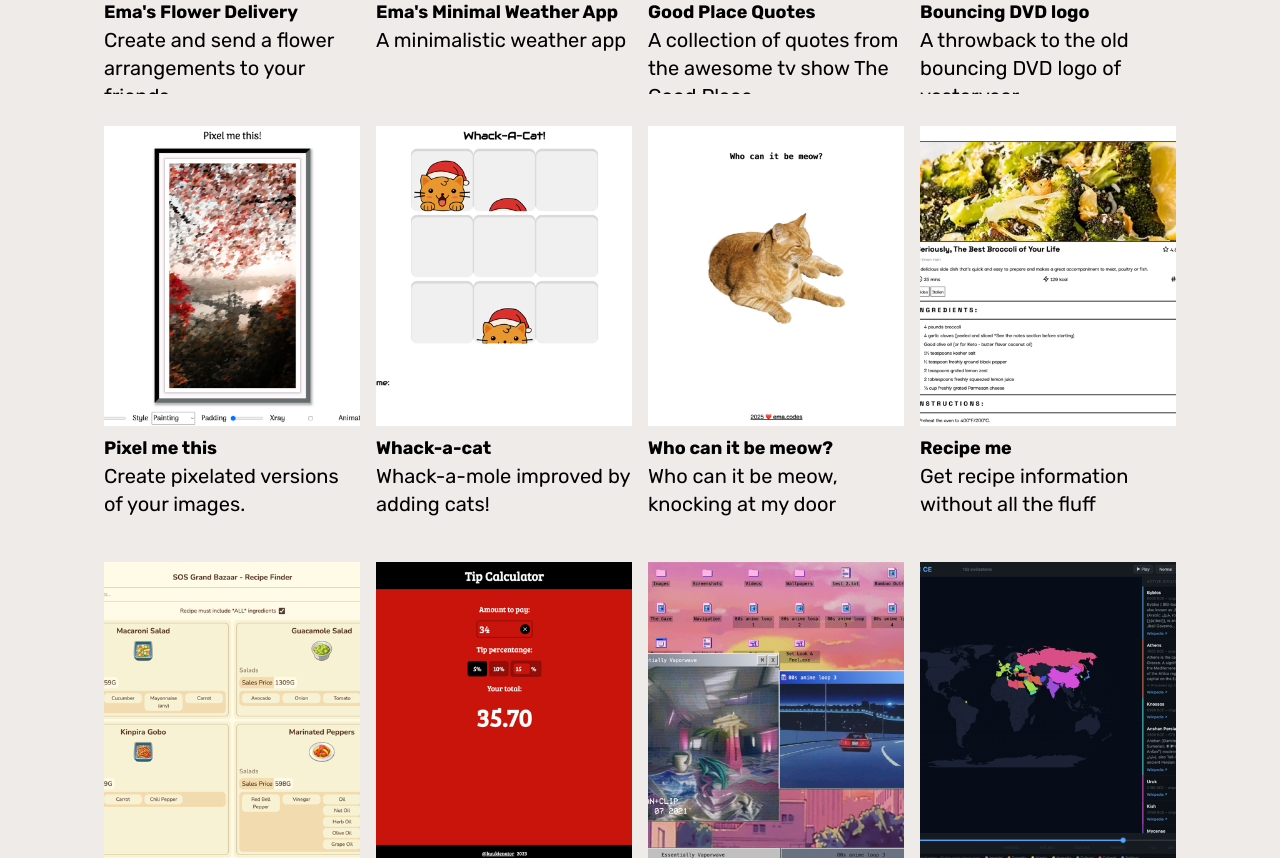
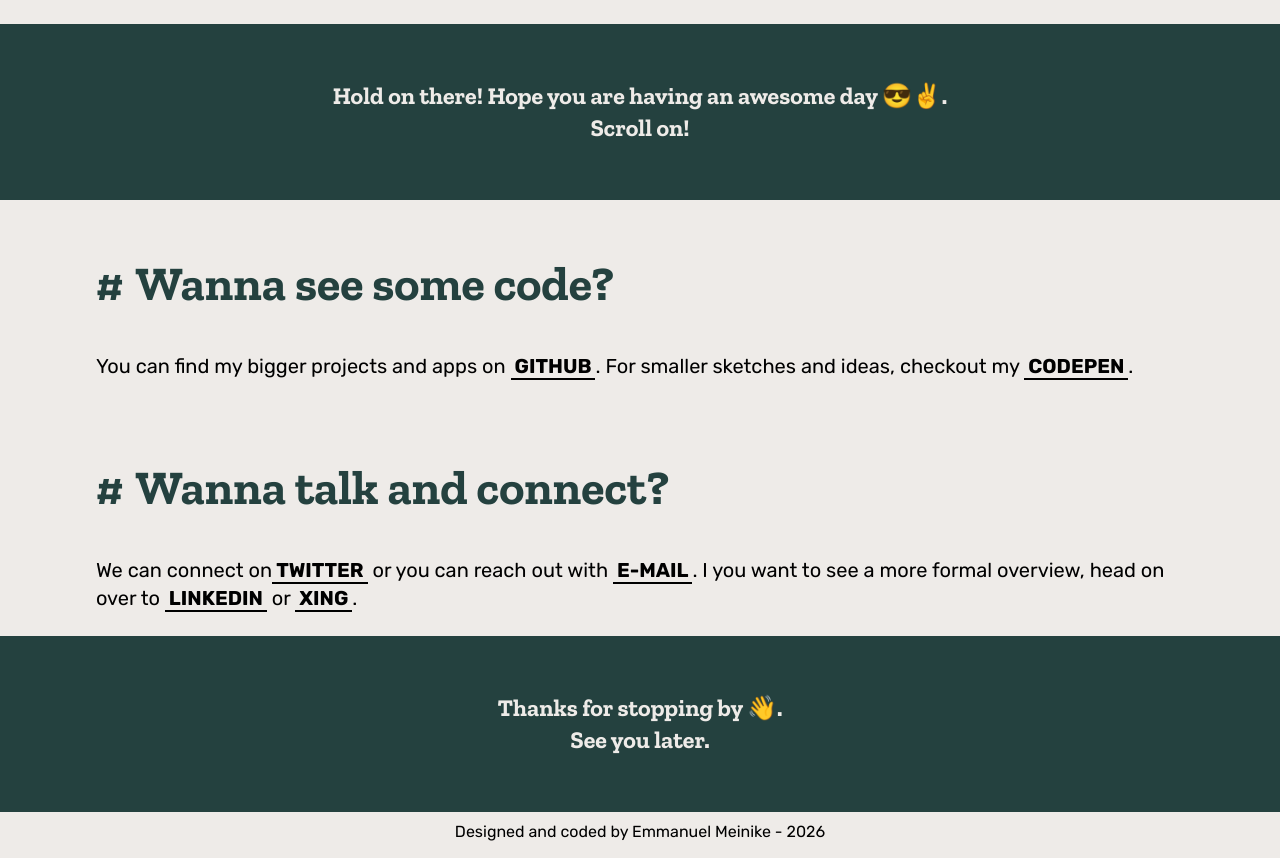
Before and after one commit to kuukienator/emmanuel-meinike, a Next.js app: page / in a window 1280 px wide. Shown: the part 1942-2800 px from the top of the page. Built offline with nearby package versions, Linux system fonts and the light colour scheme.

Commit message:
Filter and display only highlighted items in `STUFF`, update `projects` and `page` components, and add support for `highlight` property in `STUFF` module.

```diff
--- a/app/page.tsx
+++ b/app/page.tsx
@@ -16,7 +16,6 @@ type ExternalLinkProps = {
   name: string;
   links: Array<LinkElement>;
 };
-
 
 const ExternalLink: FC<ExternalLinkProps> = ({ name, links }) => {
   const link = links.find((l) => l.label === name);
@@ -64,8 +63,8 @@ export default function Page() {
         <SectionHeader leftContent="#">
           Wanna see some cool things?
         </SectionHeader>
-        <div className="flex flex-col flex-wrap sm:flex-row">
-          {STUFF.map((i) => (
+        <div className="flex flex-col flex-wrap sm:flex-row items-center">
+          {STUFF.filter((i) => i.highlight === true).map((i) => (
             <ImageLink
               key={i.image + i.altText}
               altText={i.altText}
--- a/data/stuff.ts
+++ b/data/stuff.ts
@@ -1,4 +1,3 @@
-
 export type StuffLinkType = {
   image: string;
   images: Array<{ url: string; w: number }>;
@@ -6,43 +5,81 @@ export type StuffLinkType = {
   title: string;
   description: string;
   url: string;
+  highlight?: boolean;
 };
-
 
 export const STUFF: Array<StuffLinkType> = [
   {
     image: '/images/stuff-screenshots/color-palette-generator-desktop-1.jpg',
     images: [
-      { url: '/images/stuff-screenshots/color-palette-generator-desktop-1-300x.jpg', w: 300 },
-      { url: '/images/stuff-screenshots/color-palette-generator-desktop-1-600x.jpg', w: 600 },
-      { url: '/images/stuff-screenshots/color-palette-generator-desktop-1-900x.jpg', w: 900 },
-      { url: '/images/stuff-screenshots/color-palette-generator-desktop-1-1200x.jpg', w: 1200 },
+      {
+        url: '/images/stuff-screenshots/color-palette-generator-desktop-1-300x.jpg',
+        w: 300,
+      },
+      {
+        url: '/images/stuff-screenshots/color-palette-generator-desktop-1-600x.jpg',
+        w: 600,
+      },
+      {
+        url: '/images/stuff-screenshots/color-palette-generator-desktop-1-900x.jpg',
+        w: 900,
+      },
+      {
+        url: '/images/stuff-screenshots/color-palette-generator-desktop-1-1200x.jpg',
+        w: 1200,
+      },
     ],
     altText: 'Color palette generator screenshot - 1',
     title: 'Color palette Generator',
     description: 'An app to create color palettes from images.',
     url: 'https://kuukienator.github.io/color-palette-generator/',
+    highlight: true,
   },
   {
     image: '/images/stuff-screenshots/aspect-ratio-calculator-desktop-1.png',
     images: [
-      { url: '/images/stuff-screenshots/aspect-ratio-calculator-desktop-1-300x.png', w: 300 },
-      { url: '/images/stuff-screenshots/aspect-ratio-calculator-desktop-1-600x.png', w: 600 },
-      { url: '/images/stuff-screenshots/aspect-ratio-calculator-desktop-1-900x.png', w: 900 },
-      { url: '/images/stuff-screenshots/aspect-ratio-calculator-desktop-1-1200x.png', w: 1200 },
+      {
+        url: '/images/stuff-screenshots/aspect-ratio-calculator-desktop-1-300x.png',
+        w: 300,
+      },
+      {
+        url: '/images/stuff-screenshots/aspect-ratio-calculator-desktop-1-600x.png',
+        w: 600,
+      },
+      {
+        url: '/images/stuff-screenshots/aspect-ratio-calculator-desktop-1-900x.png',
+        w: 900,
+      },
+      {
+        url: '/images/stuff-screenshots/aspect-ratio-calculator-desktop-1-1200x.png',
+        w: 1200,
+      },
     ],
     altText: 'Aspect Ratio Calculator screenshot - 1',
     title: 'Aspect Ratio Calculator',
     description: 'An app to calculate aspect ratios.',
     url: 'https://kuukienator.github.io/aspect-ratio-calculator/',
+    highlight: true,
   },
   {
     image: '/images/stuff-screenshots/give-me-amos-desktop-1.jpg',
     images: [
-      { url: '/images/stuff-screenshots/give-me-amos-desktop-1-300x.jpg', w: 300 },
-      { url: '/images/stuff-screenshots/give-me-amos-desktop-1-600x.jpg', w: 600 },
-      { url: '/images/stuff-screenshots/give-me-amos-desktop-1-900x.jpg', w: 900 },
-      { url: '/images/stuff-screenshots/give-me-amos-desktop-1-1200x.jpg', w: 1200 },
+      {
+        url: '/images/stuff-screenshots/give-me-amos-desktop-1-300x.jpg',
+        w: 300,
+      },
+      {
+        url: '/images/stuff-screenshots/give-me-amos-desktop-1-600x.jpg',
+        w: 600,
+      },
+      {
+        url: '/images/stuff-screenshots/give-me-amos-desktop-1-900x.jpg',
+        w: 900,
+      },
+      {
+        url: '/images/stuff-screenshots/give-me-amos-desktop-1-1200x.jpg',
+        w: 1200,
+      },
     ],
     altText: 'Give me Amos screenshot - 1',
     title: 'Give me Amos!',
@@ -52,10 +89,22 @@ export const STUFF: Array<StuffLinkType> = [
   {
     image: '/images/stuff-screenshots/where-to-go-desktop-1.jpg',
     images: [
-      { url: '/images/stuff-screenshots/where-to-go-desktop-1-300x.jpg', w: 300 },
-      { url: '/images/stuff-screenshots/where-to-go-desktop-1-600x.jpg', w: 600 },
-      { url: '/images/stuff-screenshots/where-to-go-desktop-1-900x.jpg', w: 900 },
-      { url: '/images/stuff-screenshots/where-to-go-desktop-1-1200x.jpg', w: 1200 },
+      {
+        url: '/images/stuff-screenshots/where-to-go-desktop-1-300x.jpg',
+        w: 300,
+      },
+      {
+        url: '/images/stuff-screenshots/where-to-go-desktop-1-600x.jpg',
+        w: 600,
+      },
+      {
+        url: '/images/stuff-screenshots/where-to-go-desktop-1-900x.jpg',
+        w: 900,
+      },
+      {
+        url: '/images/stuff-screenshots/where-to-go-desktop-1-1200x.jpg',
+        w: 1200,
+      },
     ],
     altText: 'Where to go screenshot - 1',
     title: 'Where to go?',
@@ -65,23 +114,48 @@ export const STUFF: Array<StuffLinkType> = [
   {
     image: '/images/stuff-screenshots/saul-bassified-desktop-1.jpg',
     images: [
-      { url: '/images/stuff-screenshots/saul-bassified-desktop-1-300x.jpg', w: 300 },
-      { url: '/images/stuff-screenshots/saul-bassified-desktop-1-600x.jpg', w: 600 },
-      { url: '/images/stuff-screenshots/saul-bassified-desktop-1-900x.jpg', w: 900 },
-      { url: '/images/stuff-screenshots/saul-bassified-desktop-1-1200x.jpg', w: 1200 },
+      {
+        url: '/images/stuff-screenshots/saul-bassified-desktop-1-300x.jpg',
+        w: 300,
+      },
+      {
+        url: '/images/stuff-screenshots/saul-bassified-desktop-1-600x.jpg',
+        w: 600,
+      },
+      {
+        url: '/images/stuff-screenshots/saul-bassified-desktop-1-900x.jpg',
+        w: 900,
+      },
+      {
+        url: '/images/stuff-screenshots/saul-bassified-desktop-1-1200x.jpg',
+        w: 1200,
+      },
     ],
     altText: 'Saul bassified screenshot - 1',
     title: 'Saul bassified',
     description: 'Create posters inspired by the great Saul Bass.',
     url: 'https://codepen.io/kuukienator/full/qBrKVYQ',
+    highlight: true,
   },
   {
     image: '/images/stuff-screenshots/generative-eggs-desktop-1.jpg',
     images: [
-      { url: '/images/stuff-screenshots/generative-eggs-desktop-1-300x.jpg', w: 300 },
-      { url: '/images/stuff-screenshots/generative-eggs-desktop-1-600x.jpg', w: 600 },
-      { url: '/images/stuff-screenshots/generative-eggs-desktop-1-900x.jpg', w: 900 },
-      { url: '/images/stuff-screenshots/generative-eggs-desktop-1-1200x.jpg', w: 1200 },
+      {
+        url: '/images/stuff-screenshots/generative-eggs-desktop-1-300x.jpg',
+        w: 300,
+      },
+      {
+        url: '/images/stuff-screenshots/generative-eggs-desktop-1-600x.jpg',
+        w: 600,
+      },
+      {
+        url: '/images/stuff-screenshots/generative-eggs-desktop-1-900x.jpg',
+        w: 900,
+      },
+      {
+        url: '/images/stuff-screenshots/generative-eggs-desktop-1-1200x.jpg',
+        w: 1200,
+      },
     ],
     altText: 'Generative eggs screenshot - 1',
     title: 'Generative Eggs',
@@ -91,10 +165,22 @@ export const STUFF: Array<StuffLinkType> = [
   {
     image: '/images/stuff-screenshots/exploring-dithering-1.jpg',
     images: [
-      { url: '/images/stuff-screenshots/exploring-dithering-1-300x.jpg', w: 300 },
-      { url: '/images/stuff-screenshots/exploring-dithering-1-600x.jpg', w: 600 },
-      { url: '/images/stuff-screenshots/exploring-dithering-1-900x.jpg', w: 900 },
-      { url: '/images/stuff-screenshots/exploring-dithering-1-1200x.jpg', w: 1200 },
+      {
+        url: '/images/stuff-screenshots/exploring-dithering-1-300x.jpg',
+        w: 300,
+      },
+      {
+        url: '/images/stuff-screenshots/exploring-dithering-1-600x.jpg',
+        w: 600,
+      },
+      {
+        url: '/images/stuff-screenshots/exploring-dithering-1-900x.jpg',
+        w: 900,
+      },
+      {
+        url: '/images/stuff-screenshots/exploring-dithering-1-1200x.jpg',
+        w: 1200,
+      },
     ],
     altText: 'Exploring Dithering screenshot - 1',
     title: 'Exploring Dithering',
@@ -104,10 +190,22 @@ export const STUFF: Array<StuffLinkType> = [
   {
     image: '/images/stuff-screenshots/dither-it.netlify.app-1200w.png',
     images: [
-      { url: '/images/stuff-screenshots/dither-it.netlify.app-300w.png', w: 300 },
-      { url: '/images/stuff-screenshots/dither-it.netlify.app-600w.png', w: 600 },
-      { url: '/images/stuff-screenshots/dither-it.netlify.app-900w.png', w: 900 },
-      { url: '/images/stuff-screenshots/dither-it.netlify.app-1200w.png', w: 1200 },
+      {
+        url: '/images/stuff-screenshots/dither-it.netlify.app-300w.png',
+        w: 300,
+      },
+      {
+        url: '/images/stuff-screenshots/dither-it.netlify.app-600w.png',
+        w: 600,
+      },
+      {
+        url: '/images/stuff-screenshots/dither-it.netlify.app-900w.png',
+        w: 900,
+      },
+      {
+        url: '/images/stuff-screenshots/dither-it.netlify.app-1200w.png',
+        w: 1200,
+      },
     ],
     altText: 'Dither it app screenshot',
     title: 'Dither It',
@@ -115,51 +213,106 @@ export const STUFF: Array<StuffLinkType> = [
     url: 'https://dither-it.netlify.app/',
   },
   {
-    image: '/images/stuff-screenshots/emas-flower-delivery.netlify.app-1200w.png',
+    image:
+      '/images/stuff-screenshots/emas-flower-delivery.netlify.app-1200w.png',
     images: [
-      { url: '/images/stuff-screenshots/emas-flower-delivery.netlify.app-300w.png', w: 300 },
-      { url: '/images/stuff-screenshots/emas-flower-delivery.netlify.app-600w.png', w: 600 },
-      { url: '/images/stuff-screenshots/emas-flower-delivery.netlify.app-900w.png', w: 900 },
-      { url: '/images/stuff-screenshots/emas-flower-delivery.netlify.app-1200w.png', w: 1200 },
+      {
+        url: '/images/stuff-screenshots/emas-flower-delivery.netlify.app-300w.png',
+        w: 300,
+      },
+      {
+        url: '/images/stuff-screenshots/emas-flower-delivery.netlify.app-600w.png',
+        w: 600,
+      },
+      {
+        url: '/images/stuff-screenshots/emas-flower-delivery.netlify.app-900w.png',
+        w: 900,
+      },
+      {
+        url: '/images/stuff-screenshots/emas-flower-delivery.netlify.app-1200w.png',
+        w: 1200,
+      },
     ],
-    altText: 'Ema\'s Flower Delivery app screenshot',
-    title: 'Ema\'s Flower Delivery',
+    altText: "Ema's Flower Delivery app screenshot",
+    title: "Ema's Flower Delivery",
     description: 'Create and send a flower arrangements to your friends.',
     url: 'https://emas-flower-delivery.netlify.app/',
+    highlight: true,
   },
   {
-    image: '/images/stuff-screenshots/emas-minimal-weather-app.netlify.app_-1200w.png',
+    image:
+      '/images/stuff-screenshots/emas-minimal-weather-app.netlify.app_-1200w.png',
     images: [
-      { url: '/images/stuff-screenshots/emas-minimal-weather-app.netlify.app_-300w.png', w: 300 },
-      { url: '/images/stuff-screenshots/emas-minimal-weather-app.netlify.app_-600w.png', w: 600 },
-      { url: '/images/stuff-screenshots/emas-minimal-weather-app.netlify.app_-900w.png', w: 900 },
-      { url: '/images/stuff-screenshots/emas-minimal-weather-app.netlify.app_-1200w.png', w: 1200 },
+      {
+        url: '/images/stuff-screenshots/emas-minimal-weather-app.netlify.app_-300w.png',
+        w: 300,
+      },
+      {
+        url: '/images/stuff-screenshots/emas-minimal-weather-app.netlify.app_-600w.png',
+        w: 600,
+      },
+      {
+        url: '/images/stuff-screenshots/emas-minimal-weather-app.netlify.app_-900w.png',
+        w: 900,
+      },
+      {
+        url: '/images/stuff-screenshots/emas-minimal-weather-app.netlify.app_-1200w.png',
+        w: 1200,
+      },
     ],
-    altText: 'Ema\'s Minimal Weather app screenshot',
-    title: 'Ema\'s Minimal Weather App',
+    altText: "Ema's Minimal Weather app screenshot",
+    title: "Ema's Minimal Weather App",
     description: 'A minimalistic weather app',
     url: 'https://emas-minimal-weather-app.netlify.app/',
+    highlight: true,
   },
   {
     image: '/images/stuff-screenshots/good-place-quotes.vercel.app-1200w.png',
     images: [
-      { url: '/images/stuff-screenshots/good-place-quotes.vercel.app-300w.png', w: 300 },
-      { url: '/images/stuff-screenshots/good-place-quotes.vercel.app-600w.png', w: 600 },
-      { url: '/images/stuff-screenshots/good-place-quotes.vercel.app-900w.png', w: 900 },
-      { url: '/images/stuff-screenshots/good-place-quotes.vercel.app-1200w.png', w: 1200 },
+      {
+        url: '/images/stuff-screenshots/good-place-quotes.vercel.app-300w.png',
+        w: 300,
+      },
+      {
+        url: '/images/stuff-screenshots/good-place-quotes.vercel.app-600w.png',
+        w: 600,
+      },
+      {
+        url: '/images/stuff-screenshots/good-place-quotes.vercel.app-900w.png',
+        w: 900,
+      },
+      {
+        url: '/images/stuff-screenshots/good-place-quotes.vercel.app-1200w.png',
+        w: 1200,
+      },
     ],
     altText: 'Good place quotes app screenshot',
     title: 'Good Place Quotes',
-    description: 'A collection of quotes from the awesome tv show The Good Place.',
+    description:
+      'A collection of quotes from the awesome tv show The Good Place.',
     url: 'https://good-place-quotes.vercel.app/',
+    highlight: true,
   },
   {
-    image: '/images/stuff-screenshots/kuukienator.github.io_bouncing-dvd-logo-1200w.png',
+    image:
+      '/images/stuff-screenshots/kuukienator.github.io_bouncing-dvd-logo-1200w.png',
     images: [
-      { url: '/images/stuff-screenshots/kuukienator.github.io_bouncing-dvd-logo-300w.png', w: 300 },
-      { url: '/images/stuff-screenshots/kuukienator.github.io_bouncing-dvd-logo-600w.png', w: 600 },
-      { url: '/images/stuff-screenshots/kuukienator.github.io_bouncing-dvd-logo-900w.png', w: 900 },
-      { url: '/images/stuff-screenshots/kuukienator.github.io_bouncing-dvd-logo-1200w.png', w: 1200 },
+      {
+        url: '/images/stuff-screenshots/kuukienator.github.io_bouncing-dvd-logo-300w.png',
+        w: 300,
+      },
+      {
+        url: '/images/stuff-screenshots/kuukienator.github.io_bouncing-dvd-logo-600w.png',
+        w: 600,
+      },
+      {
+        url: '/images/stuff-screenshots/kuukienator.github.io_bouncing-dvd-logo-900w.png',
+        w: 900,
+      },
+      {
+        url: '/images/stuff-screenshots/kuukienator.github.io_bouncing-dvd-logo-1200w.png',
+        w: 1200,
+      },
     ],
     altText: 'Bouncing DVD logo screenshot',
     title: 'Bouncing DVD logo',
@@ -167,12 +320,25 @@ export const STUFF: Array<StuffLinkType> = [
     url: 'https://kuukienator.github.io/bouncing-dvd-logo/',
   },
   {
-    image: '/images/stuff-screenshots/kuukienator.github.io_pixel-me-this-1200w.png',
+    image:
+      '/images/stuff-screenshots/kuukienator.github.io_pixel-me-this-1200w.png',
     images: [
-      { url: '/images/stuff-screenshots/kuukienator.github.io_pixel-me-this-300w.png', w: 300 },
-      { url: '/images/stuff-screenshots/kuukienator.github.io_pixel-me-this-600w.png', w: 600 },
-      { url: '/images/stuff-screenshots/kuukienator.github.io_pixel-me-this-900w.png', w: 900 },
-      { url: '/images/stuff-screenshots/kuukienator.github.io_pixel-me-this-1200w.png', w: 1200 },
+      {
+        url: '/images/stuff-screenshots/kuukienator.github.io_pixel-me-this-300w.png',
+        w: 300,
+      },
+      {
+        url: '/images/stuff-screenshots/kuukienator.github.io_pixel-me-this-600w.png',
+        w: 600,
+      },
+      {
+        url: '/images/stuff-screenshots/kuukienator.github.io_pixel-me-this-900w.png',
+        w: 900,
+      },
+      {
+        url: '/images/stuff-screenshots/kuukienator.github.io_pixel-me-this-1200w.png',
+        w: 1200,
+      },
     ],
     altText: 'Pixel me this screenshot',
     title: 'Pixel me this',
@@ -180,12 +346,25 @@ export const STUFF: Array<StuffLinkType> = [
     url: 'https://kuukienator.github.io/pixel-me-this/',
   },
   {
-    image: '/images/stuff-screenshots/kuukienator.github.io_whack-a-cat-1200w.png',
+    image:
+      '/images/stuff-screenshots/kuukienator.github.io_whack-a-cat-1200w.png',
     images: [
-      { url: '/images/stuff-screenshots/kuukienator.github.io_whack-a-cat-300w.png', w: 300 },
-      { url: '/images/stuff-screenshots/kuukienator.github.io_whack-a-cat-600w.png', w: 600 },
-      { url: '/images/stuff-screenshots/kuukienator.github.io_whack-a-cat-900w.png', w: 900 },
-      { url: '/images/stuff-screenshots/kuukienator.github.io_whack-a-cat-1200w.png', w: 1200 },
+      {
+        url: '/images/stuff-screenshots/kuukienator.github.io_whack-a-cat-300w.png',
+        w: 300,
+      },
+      {
+        url: '/images/stuff-screenshots/kuukienator.github.io_whack-a-cat-600w.png',
+        w: 600,
+      },
+      {
+        url: '/images/stuff-screenshots/kuukienator.github.io_whack-a-cat-900w.png',
+        w: 900,
+      },
+      {
+        url: '/images/stuff-screenshots/kuukienator.github.io_whack-a-cat-1200w.png',
+        w: 1200,
+      },
     ],
     altText: 'Whack-a-cat screenshot',
     title: 'Whack-a-cat',
@@ -193,25 +372,51 @@ export const STUFF: Array<StuffLinkType> = [
     url: 'https://kuukienator.github.io/whack-a-cat/',
   },
   {
-    image: '/images/stuff-screenshots/kuukienator.github.io_who-can-it-be-meow-1200w.png',
+    image:
+      '/images/stuff-screenshots/kuukienator.github.io_who-can-it-be-meow-1200w.png',
     images: [
-      { url: '/images/stuff-screenshots/kuukienator.github.io_who-can-it-be-meow-300w.png', w: 300 },
-      { url: '/images/stuff-screenshots/kuukienator.github.io_who-can-it-be-meow-600w.png', w: 600 },
-      { url: '/images/stuff-screenshots/kuukienator.github.io_who-can-it-be-meow-900w.png', w: 900 },
-      { url: '/images/stuff-screenshots/kuukienator.github.io_who-can-it-be-meow-1200w.png', w: 1200 },
+      {
+        url: '/images/stuff-screenshots/kuukienator.github.io_who-can-it-be-meow-300w.png',
+        w: 300,
+      },
+      {
+        url: '/images/stuff-screenshots/kuukienator.github.io_who-can-it-be-meow-600w.png',
+        w: 600,
+      },
+      {
+        url: '/images/stuff-screenshots/kuukienator.github.io_who-can-it-be-meow-900w.png',
+        w: 900,
+      },
+      {
+        url: '/images/stuff-screenshots/kuukienator.github.io_who-can-it-be-meow-1200w.png',
+        w: 1200,
+      },
     ],
     altText: 'Who can it be meow screenshot',
     title: 'Who can it be meow?',
     description: 'Who can it be meow, knocking at my door',
     url: 'https://kuukienator.github.io/who-can-it-be-meow/',
+    highlight: true,
   },
   {
     image: '/images/stuff-screenshots/recipe-me-lime.vercel.app-1200w.png',
     images: [
-      { url: '/images/stuff-screenshots/recipe-me-lime.vercel.app-300w.png', w: 300 },
-      { url: '/images/stuff-screenshots/recipe-me-lime.vercel.app-600w.png', w: 600 },
-      { url: '/images/stuff-screenshots/recipe-me-lime.vercel.app-900w.png', w: 900 },
-      { url: '/images/stuff-screenshots/recipe-me-lime.vercel.app-1200w.png', w: 1200 },
+      {
+        url: '/images/stuff-screenshots/recipe-me-lime.vercel.app-300w.png',
+        w: 300,
+      },
+      {
+        url: '/images/stuff-screenshots/recipe-me-lime.vercel.app-600w.png',
+        w: 600,
+      },
+      {
+        url: '/images/stuff-screenshots/recipe-me-lime.vercel.app-900w.png',
+        w: 900,
+      },
+      {
+        url: '/images/stuff-screenshots/recipe-me-lime.vercel.app-1200w.png',
+        w: 1200,
+      },
     ],
     altText: 'Recipe me screenshot',
     title: 'Recipe me',
@@ -219,12 +424,25 @@ export const STUFF: Array<StuffLinkType> = [
     url: 'https://recipe-me-lime.vercel.app/',
   },
   {
-    image: '/images/stuff-screenshots/sos-grand-bazaar-recipes.netlify.app-1200w.png',
+    image:
+      '/images/stuff-screenshots/sos-grand-bazaar-recipes.netlify.app-1200w.png',
     images: [
-      { url: '/images/stuff-screenshots/sos-grand-bazaar-recipes.netlify.app-300w.png', w: 300 },
-      { url: '/images/stuff-screenshots/sos-grand-bazaar-recipes.netlify.app-600w.png', w: 600 },
-      { url: '/images/stuff-screenshots/sos-grand-bazaar-recipes.netlify.app-900w.png', w: 900 },
-      { url: '/images/stuff-screenshots/sos-grand-bazaar-recipes.netlify.app-1200w.png', w: 1200 },
+      {
+        url: '/images/stuff-screenshots/sos-grand-bazaar-recipes.netlify.app-300w.png',
+        w: 300,
+      },
+      {
+        url: '/images/stuff-screenshots/sos-grand-bazaar-recipes.netlify.app-600w.png',
+        w: 600,
+      },
+      {
+        url: '/images/stuff-screenshots/sos-grand-bazaar-recipes.netlify.app-900w.png',
+        w: 900,
+      },
+      {
+        url: '/images/stuff-screenshots/sos-grand-bazaar-recipes.netlify.app-1200w.png',
+        w: 1200,
+      },
     ],
     altText: 'SOS - Grand Bazaar Recipes app screenshot',
     title: 'SOS - Grand Bazaar Recipes',
@@ -232,12 +450,25 @@ export const STUFF: Array<StuffLinkType> = [
     url: 'https://sos-grand-bazaar-recipes.netlify.app/',
   },
   {
-    image: '/images/stuff-screenshots/tip-calculator-one-psi.vercel.app-1200w.png',
+    image:
+      '/images/stuff-screenshots/tip-calculator-one-psi.vercel.app-1200w.png',
     images: [
-      { url: '/images/stuff-screenshots/tip-calculator-one-psi.vercel.app-300w.png', w: 300 },
-      { url: '/images/stuff-screenshots/tip-calculator-one-psi.vercel.app-600w.png', w: 600 },
-      { url: '/images/stuff-screenshots/tip-calculator-one-psi.vercel.app-900w.png', w: 900 },
-      { url: '/images/stuff-screenshots/tip-calculator-one-psi.vercel.app-1200w.png', w: 1200 },
+      {
+        url: '/images/stuff-screenshots/tip-calculator-one-psi.vercel.app-300w.png',
+        w: 300,
+      },
+      {
+        url: '/images/stuff-screenshots/tip-calculator-one-psi.vercel.app-600w.png',
+        w: 600,
+      },
+      {
+        url: '/images/stuff-screenshots/tip-calculator-one-psi.vercel.app-900w.png',
+        w: 900,
+      },
+      {
+        url: '/images/stuff-screenshots/tip-calculator-one-psi.vercel.app-1200w.png',
+        w: 1200,
+      },
     ],
     altText: 'Tip calculator app screenshot',
     title: 'Tip calculator',
@@ -247,27 +478,53 @@ export const STUFF: Array<StuffLinkType> = [
   {
     image: '/images/stuff-screenshots/web-desktop-nine.vercel.app-1200w.png',
     images: [
-      { url: '/images/stuff-screenshots/web-desktop-nine.vercel.app-300w.png', w: 300 },
-      { url: '/images/stuff-screenshots/web-desktop-nine.vercel.app-600w.png', w: 600 },
-      { url: '/images/stuff-screenshots/web-desktop-nine.vercel.app-900w.png', w: 900 },
-      { url: '/images/stuff-screenshots/web-desktop-nine.vercel.app-1200w.png', w: 1200 },
+      {
+        url: '/images/stuff-screenshots/web-desktop-nine.vercel.app-300w.png',
+        w: 300,
+      },
+      {
+        url: '/images/stuff-screenshots/web-desktop-nine.vercel.app-600w.png',
+        w: 600,
+      },
+      {
+        url: '/images/stuff-screenshots/web-desktop-nine.vercel.app-900w.png',
+        w: 900,
+      },
+      {
+        url: '/images/stuff-screenshots/web-desktop-nine.vercel.app-1200w.png',
+        w: 1200,
+      },
     ],
     altText: 'Web Desktop app screenshot',
     title: 'Web desktop',
     description: 'Web desktop inspired by the 90s',
     url: 'https://web-desktop-nine.vercel.app/',
+    highlight: true,
   },
   {
-    image: '/images/stuff-screenshots/world-cultures-explorer.kuukienator.workers.dev-1200w.png',
+    image:
+      '/images/stuff-screenshots/world-cultures-explorer.kuukienator.workers.dev-1200w.png',
     images: [
-      { url: '/images/stuff-screenshots/world-cultures-explorer.kuukienator.workers.dev-300w.png', w: 300 },
-      { url: '/images/stuff-screenshots/world-cultures-explorer.kuukienator.workers.dev-600w.png', w: 600 },
-      { url: '/images/stuff-screenshots/world-cultures-explorer.kuukienator.workers.dev-900w.png', w: 900 },
-      { url: '/images/stuff-screenshots/world-cultures-explorer.kuukienator.workers.dev-1200w.png', w: 1200 },
+      {
+        url: '/images/stuff-screenshots/world-cultures-explorer.kuukienator.workers.dev-300w.png',
+        w: 300,
+      },
+      {
+        url: '/images/stuff-screenshots/world-cultures-explorer.kuukienator.workers.dev-600w.png',
+        w: 600,
+      },
+      {
+        url: '/images/stuff-screenshots/world-cultures-explorer.kuukienator.workers.dev-900w.png',
+        w: 900,
+      },
+      {
+        url: '/images/stuff-screenshots/world-cultures-explorer.kuukienator.workers.dev-1200w.png',
+        w: 1200,
+      },
     ],
     altText: 'World cultures explorer app screenshot',
     title: 'World cultures explorer',
     description: 'Explore which cultures flourished in the past',
     url: 'https://world-cultures-explorer.kuukienator.workers.dev/',
-  }
+  },
 ];
```
Also changed, not shown: app/projects/page.tsx (+17 -7 lines), components/Header/index.tsx (+4 -4 lines).
